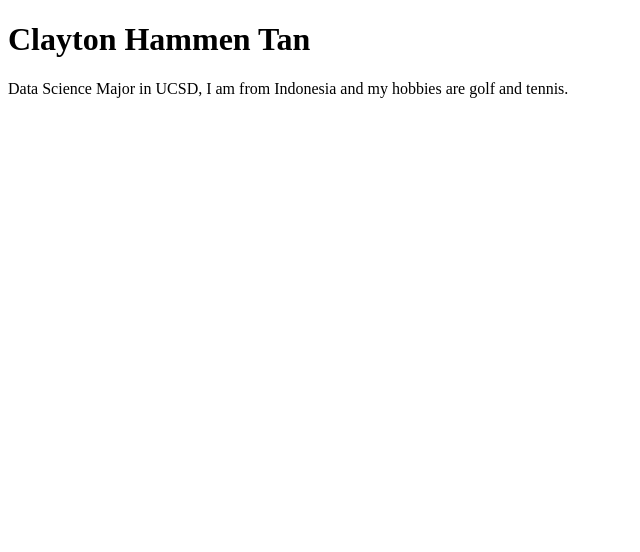
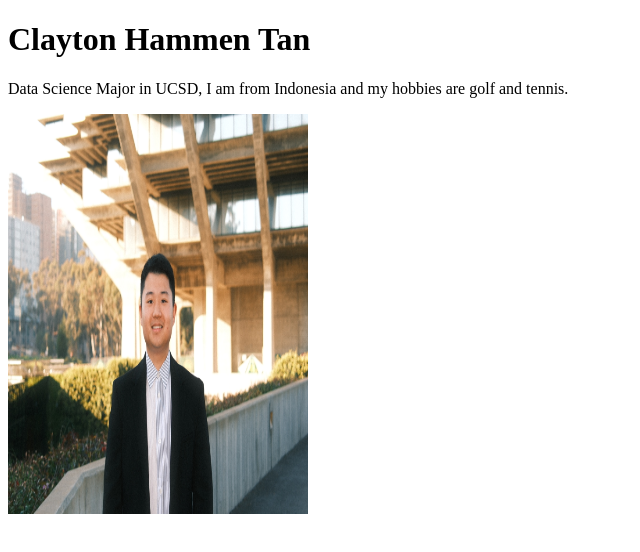
Before and after one commit to clt005ucsd/portfolio, a plain HTML site: page index.html in a window 1280 px wide. Shown: the whole page, without its empty margins (0-640 px from the left). Drawn offline with Linux system fonts and the light colour scheme; files whose address does not match are found by name.

Commit message:
added image

```diff
--- a/index.html
+++ b/index.html
@@ -10,5 +10,6 @@
     <p>
         Data Science Major in UCSD, I am from Indonesia and my hobbies are golf and tennis.
     </p>
+    <img src="/Users/claytontan/Documents/GitHub/portfolio/images/professional headshot copy.jpg" alt="My Professional Headshot" width="300" height="400">
 </body>
 </html>
```
Also changed, not shown: images/professional headshot copy.jpg (added), 1 other file.
